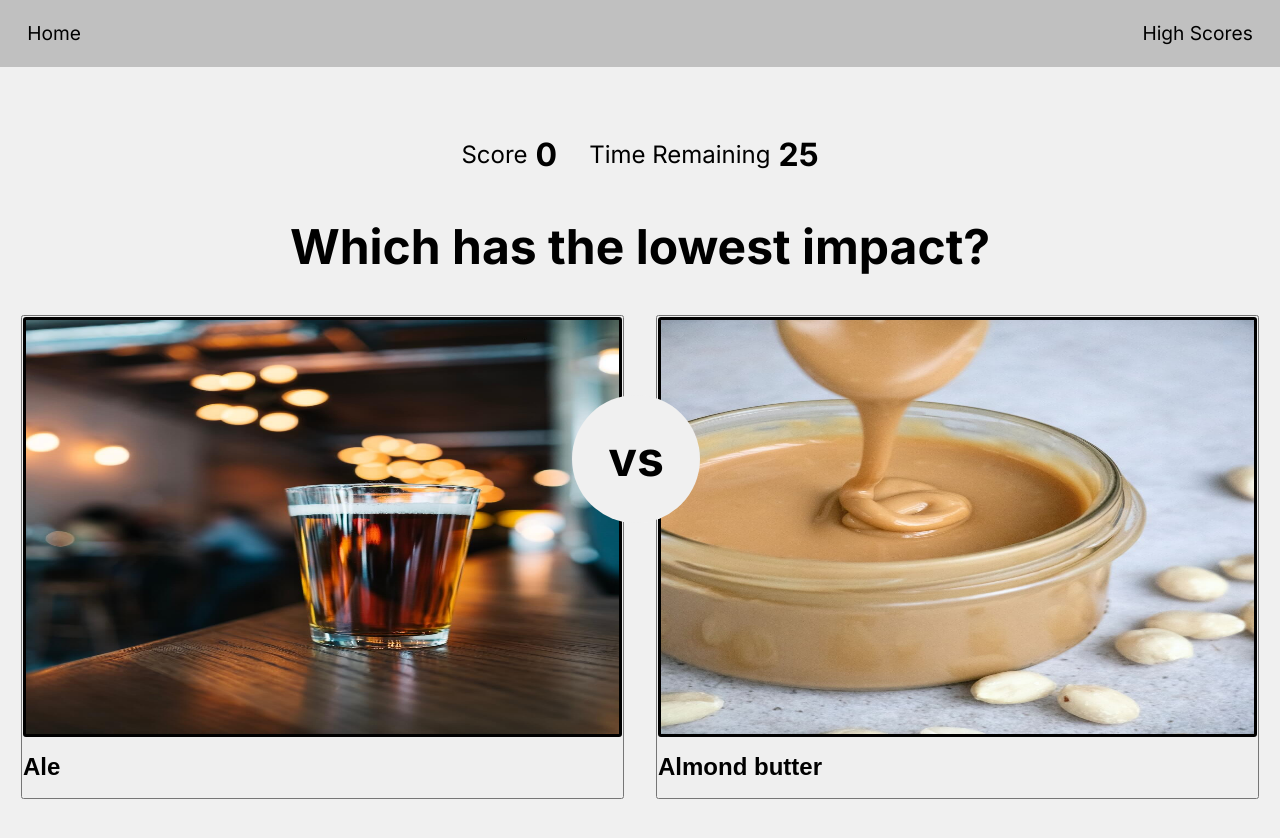
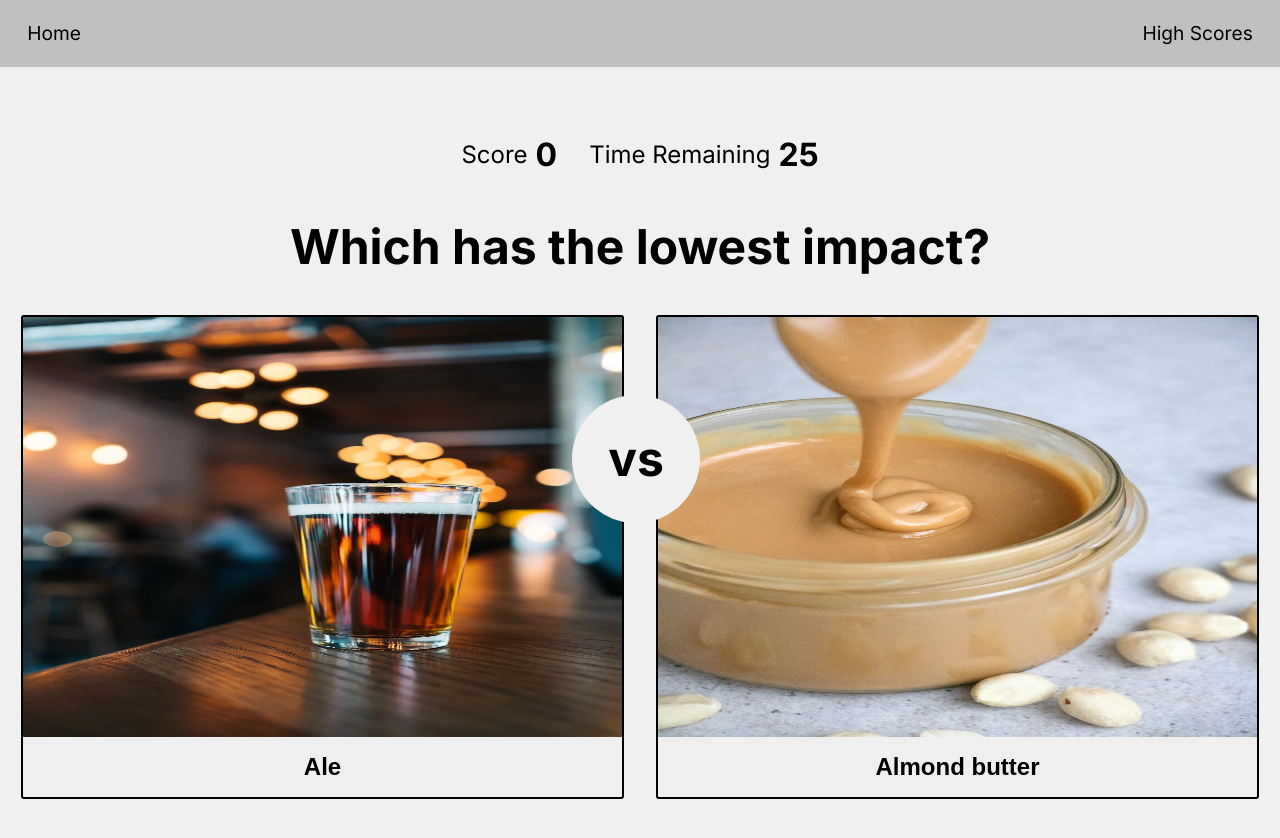
Before and after one commit to squashfold/spoopy-pumpkins, a Next.js app: page /game in a window 1280 px wide. Shown: the top 838 px of the page. Built offline with nearby package versions, Linux system fonts and the light colour scheme.

Commit message:
updated card styles

```diff
--- a/styles/Card.module.css
+++ b/styles/Card.module.css
@@ -4,17 +4,17 @@
   text-align: center;
   position: relative;
   z-index: 1;
-}
-
-.image {
-  border: 3px solid black;
+  border: 2px solid var(--color-dark);
+  cursor: pointer;
   border-radius: 0.1875rem;
 }
 
 .title {
+  width: 100%;
   font-size: 1.5rem;
   font-weight: bold;
   margin: 1rem 0;
+  text-align: center;
 }
 
 .red {
```
